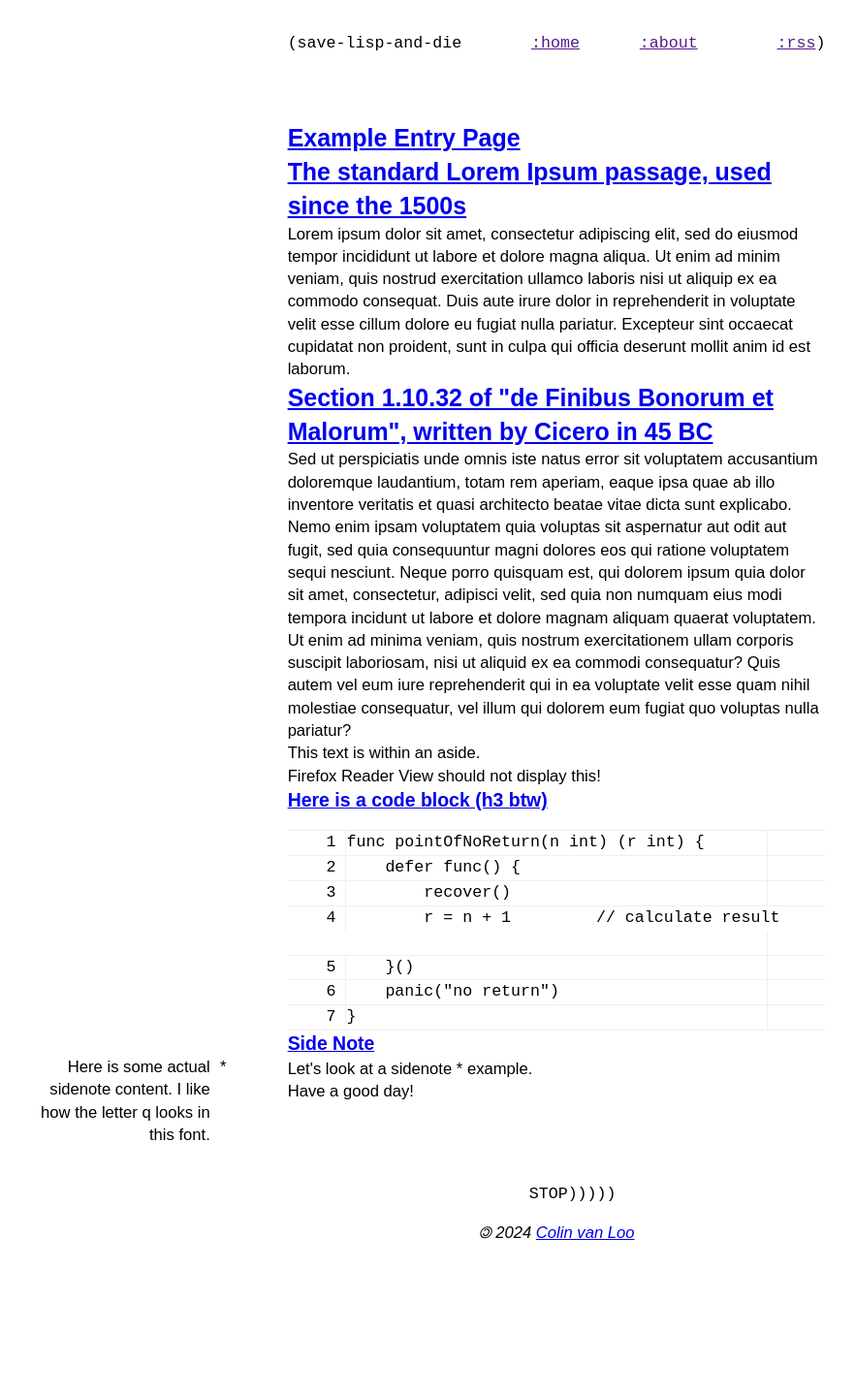
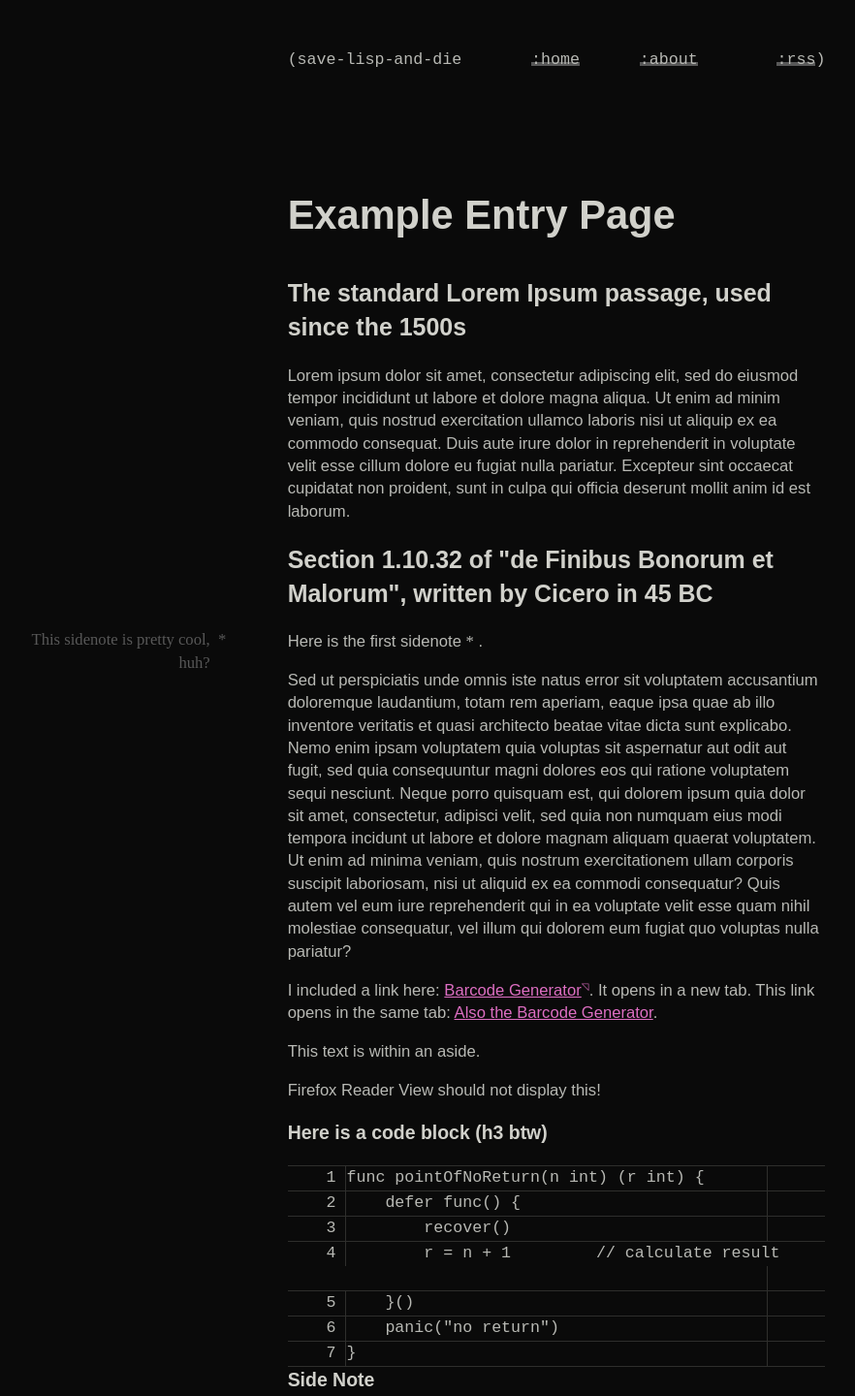
Before and after one commit to cvanloo/blog.vanloo.ch-proto2, a plain HTML site: page entry.html in a window 1280 px wide. Shown: the top 1440 px of the page at 97% size, without its empty margins (66-948 px from the left). Before the commit the page ends 1317 px from the top, so only its background shows below. Drawn offline with Linux system fonts and the light colour scheme; a web font is replaced by a local one.

Commit message:
simple dark color scheme

```diff
--- a/entry.html
+++ b/entry.html
@@ -56,10 +56,35 @@ Excepteur sint occaecat cupidatat non proident, sunt in culpa qui officia deseru
 				</p>
 				<h2><a href="#extended-lorem" id="extended-lorem">Section 1.10.32 of "de Finibus Bonorum et Malorum", written by Cicero in 45 BC</a></h2>
 				<p>
+				Here is the first
+				<span class="sidenote">
+					<input type="checkbox"
+					       id="sidenote__checkbox--2"
+					       class="sidenote__checkbox"
+					       aria-label="show sidenote" />
+					<label for="sidenote__checkbox--2"
+					       aria-describedby="sidenote-2"
+					       title="This sidenote is pretty cool, huh?"
+					       class="sidenote__button">sidenote
+					</label>
+					<small id="sidenote-2"
+					       class="sidenote__content">
+						<span class="sidenote__content-parenthesis">(sidenote:</span>
+						This sidenote is pretty cool, huh?
+						<span class="sidenote__content-parenthesis">)</span>
+					</small>
+				</span>.
+				</p>
+				<p>
 Sed ut perspiciatis unde omnis iste natus error sit voluptatem accusantium doloremque laudantium, totam rem aperiam, eaque ipsa quae ab illo inventore veritatis et quasi architecto beatae vitae dicta sunt explicabo.
 Nemo enim ipsam voluptatem quia voluptas sit aspernatur aut odit aut fugit, sed quia consequuntur magni dolores eos qui ratione voluptatem sequi nesciunt.
 Neque porro quisquam est, qui dolorem ipsum quia dolor sit amet, consectetur, adipisci velit, sed quia non numquam eius modi tempora incidunt ut labore et dolore magnam aliquam quaerat voluptatem.
 Ut enim ad minima veniam, quis nostrum exercitationem ullam corporis suscipit laboriosam, nisi ut aliquid ex ea commodi consequatur? Quis autem vel eum iure reprehenderit qui in ea voluptate velit esse quam nihil molestiae consequatur, vel illum qui dolorem eum fugiat quo voluptas nulla pariatur?
+				</p>
+				<p>
+				I included a link here: <a href="https://barcode.vanloo.ch" target="_blank">Barcode Generator</a>.
+				It opens in a new tab.
+				This link opens in the same tab: <a href="https://barcode.vanloo.ch">Also the Barcode Generator</a>.
 				</p>
 				<aside>
 					<p>This text is within an aside.</p>
--- a/styles.css
+++ b/styles.css
@@ -119,7 +119,7 @@
 	src: url("fonts/berkeley-mono/WEB/BerkeleyMono-Italic.woff2") format("woff2"),
 	     url("fonts/berkeley-mono/WEB/BerkeleyMono-Italic.woff") format("woff"),
 	     url("fonts/berkeley-mono/TTF/BerkeleyMono-Italic.ttf") format("truetype");
-        font-style: italic;
+	font-style: italic;
 	font-display: swap;
 }
 
@@ -128,7 +128,7 @@
 	src: url("fonts/berkeley-mono/WEB/BerkeleyMono-Italic.woff2") format("woff2"),
 	     url("fonts/berkeley-mono/WEB/BerkeleyMono-Italic.woff") format("woff"),
 	     url("fonts/berkeley-mono/TTF/BerkeleyMono-Italic.ttf") format("truetype");
-        font-style: oblique;
+	font-style: oblique;
 	font-display: swap;
 }
 
@@ -138,7 +138,7 @@
 	     url("fonts/berkeley-mono/WEB/BerkeleyMono-BoldItalic.woff") format("woff"),
 	     url("fonts/berkeley-mono/TTF/BerkeleyMono-BoldItalic.ttf") format("truetype");
 	font-weight: bold;
-        font-style: italic;
+	font-style: italic;
 	font-display: swap;
 }
 
@@ -148,7 +148,7 @@
 	     url("fonts/berkeley-mono/WEB/BerkeleyMono-BoldItalic.woff") format("woff"),
 	     url("fonts/berkeley-mono/TTF/BerkeleyMono-BoldItalic.ttf") format("truetype");
 	font-weight: bold;
-        font-style: oblique;
+	font-style: oblique;
 	font-display: swap;
 }
 
@@ -159,16 +159,29 @@
 	--fonts-code: "Berkeley Mono", monospace;
 	--fonts-note: "Helvetia", serif;
 
-	--link-color: blue;
-	--text-color: black;
-	--accent-color: red;
+	--link-color: #DD6EC2;
+	--link-color-visited: #8A6EDD;
+	--accent-color: #DD6EC2;
+
+	--color-bg: #0A0A0A;
+	--color-fg: #B8B9B4;
+	--color-title: #D1D1CB;
+	--color-code-lines: #2E2E2C;
+	--color-sidenote-fg: #585858;
 }
 
 @media (prefers-color-scheme: dark) {
 	:root {
-		--link-color: blue;
-		--text-color: black;
-		--accent-color: red;
+		--link-color: #DD6EC2;
+		--link-color-visited: #8A6EDD;
+		--accent-color: #DD6EC2;
+
+		/* Simple Dark (github.com/tek256/simple-dark) */
+		--color-bg: #0A0A0A;
+		--color-fg: #B8B9B4;
+		--color-title: #D1D1CB;
+		--color-code-lines: #2E2E2C;
+		--color-sidenote-fg: #585858;
 	}
 }
 
@@ -178,6 +191,32 @@ html {
 	font-size: clamp(1em, 1.3vw, 1.3em);
 }
 
+a {
+	color: var(--link-color);
+}
+
+a:visited {
+	color: var(--link-color-visited);
+}
+
+a[target=_blank] {
+	position: relative;
+	margin-right: 8px;
+	/*white-space: nowrap;*/
+}
+
+a[target=_blank]::after {
+	position: absolute;
+	content: "◹";
+	font-size: 0.6em;
+	bottom: 0.6em;
+}
+
+a[target=_blank]:hover::after {
+	font-size: 0.9em;
+}
+
+/*
 body,
 h1,
 h2,
@@ -192,6 +231,25 @@ dl,
 dd,
 img {
     margin: 0;
+}*/
+
+body {
+	margin: 0;
+	color: var(--color-fg);
+	background-color: var(--color-bg);
+}
+
+h1 {
+	font-size: 2.5em;
+}
+
+h1 a, h2 a, h3 a {
+	color: var(--color-title);
+	text-decoration: none;
+}
+
+h1 a:visited, h2 a:visited, h3 a:visited {
+	color: var(--color-title);
 }
 
 body {
@@ -220,6 +278,35 @@ header span.keywords code {
 	flex: 1;
 	text-align: end;
 	padding-left: 15px;
+}
+
+header span.keywords code a {
+	color: var(--color-fg);
+	text-decoration: none;
+	position: relative;
+}
+
+header span.keywords code a::before {
+	content: '';
+	background-color: var(--color-sidenote-fg);
+	position: absolute;
+	left: 0;
+	bottom: 3px;
+	width: 100%;
+	height: 4px;
+	z-index: -1;
+	transition: all .3s ease-in-out;
+}
+
+header span.keywords code a:hover::before {
+	bottom: 0;
+	height: 100%;
+	background-color: white;
+}
+
+header span.keywords code a:hover {
+	color: var(--color-bg);
+	transition: all .3s ease-in-out;
 }
 
 main {
@@ -260,8 +347,18 @@ div.scroll-progress {
 
 #scroll-progress {
 	height: 2px;
-	background: var(--accent-color);
+	background: var(--color-fg);
 	width: 0;
+}
+
+address {
+	font-style: normal;
+}
+
+address a {
+	text-decoration: underline;
+	text-decoration-style: dotted;
+	color: var(--color-fg);
 }
 
 /*
@@ -284,11 +381,11 @@ code span.line-number {
 	float: left;
 	clear: left;
 	width: 100%;
-	border-top: 1px solid #EFEFEF;
+	border-top: 1px solid var(--color-code-lines);
 }
 
 code span.line-number:last-child {
-	border-bottom: 1px solid #EFEFEF;
+	border-bottom: 1px solid var(--color-code-lines);
 }
 
 code span.line-number::before {
@@ -297,14 +394,14 @@ code span.line-number::before {
 	margin-left: auto;
 	text-align: right;
 	width: 6ch;
-	border-right: 1px solid #EFEFEF;
+	border-right: 1px solid var(--color-code-lines);
 }
 
 code span.line-number::after {
 	content: '  ';
 	float: right;
 	width: 6ch;
-	border-left: 1px solid #EFEFEF;
+	border-left: 1px solid var(--color-code-lines);
 }
 
 @media screen and (min-width: 600px) {
@@ -327,6 +424,7 @@ code span.line-number::after {
 .sidenote__button::after {
 	content: "*";
 	display: inline-block;
+	font-family: var(--fonts-note);
 }
 
 .sidenote__checkbox {
@@ -355,6 +453,7 @@ code span.line-number::after {
 		display: block;
 		margin: 0.8rem 0;
 		padding: 0.8rem 1.6rem;
+		font-family: var(--fonts-note);
 	}
 
 	.sidenote__button {
@@ -383,12 +482,13 @@ code span.line-number::after {
 	.sidenote:hover .sidenote__button::after,
 	/*.sidenote:hover .sidenote__content::before {*/
 	.sidenote:hover .sidenote__content::after {
-		color: var(--link-color);
+		color: var(--accent-color);
 	}
 
 	/*.sidenote__content::before {*/
 	.sidenote__content::after {
 		content: "*";
+		font-family: var(--fonts-note);
 		display: flex;
 		align-items: flex-start;
 		justify-content: flex-end;
@@ -409,7 +509,8 @@ code span.line-number::after {
 		margin-left: calc(-1*var(--sidenote-width) - 1*var(--sidenote-margin));
 		width: var(--sidenote-width);
 		font-size: var(--text-size);
-		color: var(--text-color);
+		color: var(--color-sidenote-fg);
 		text-align: right;
+		font-family: var(--fonts-note);
 	}
 }
```
